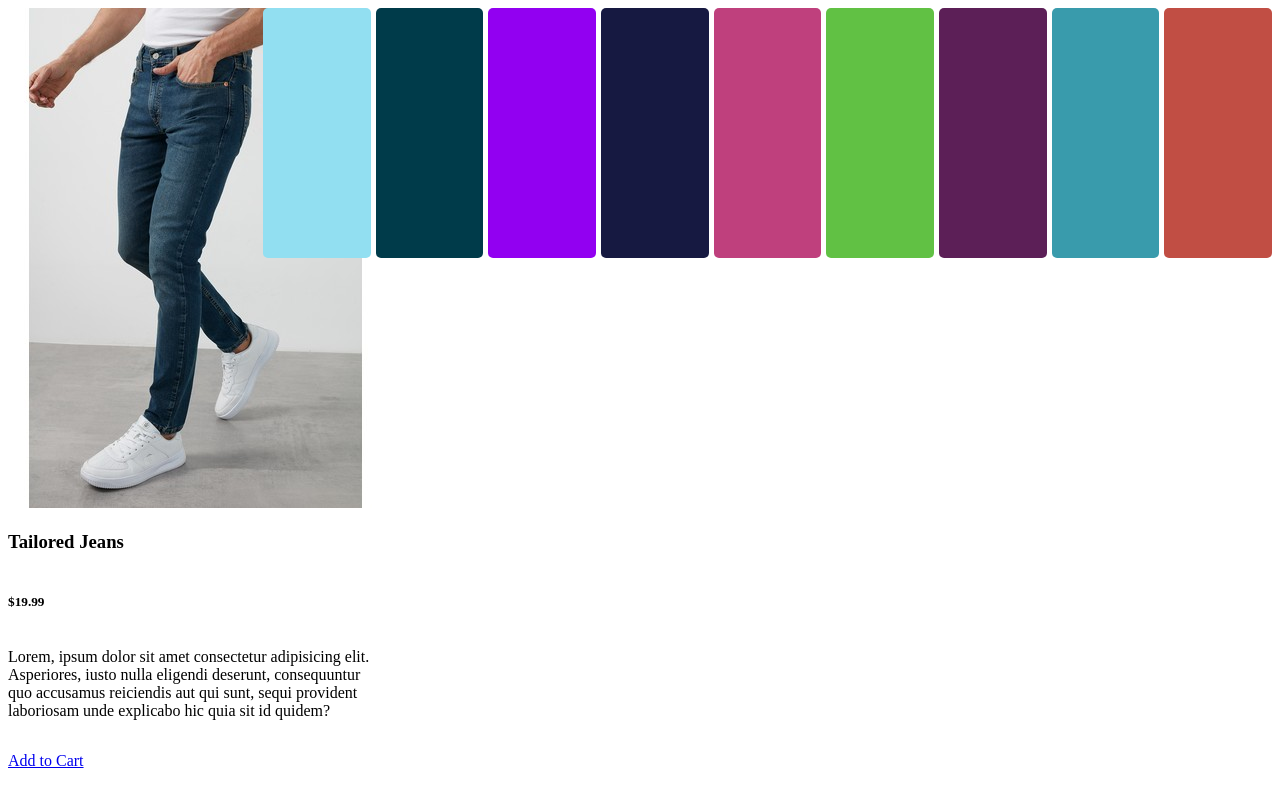
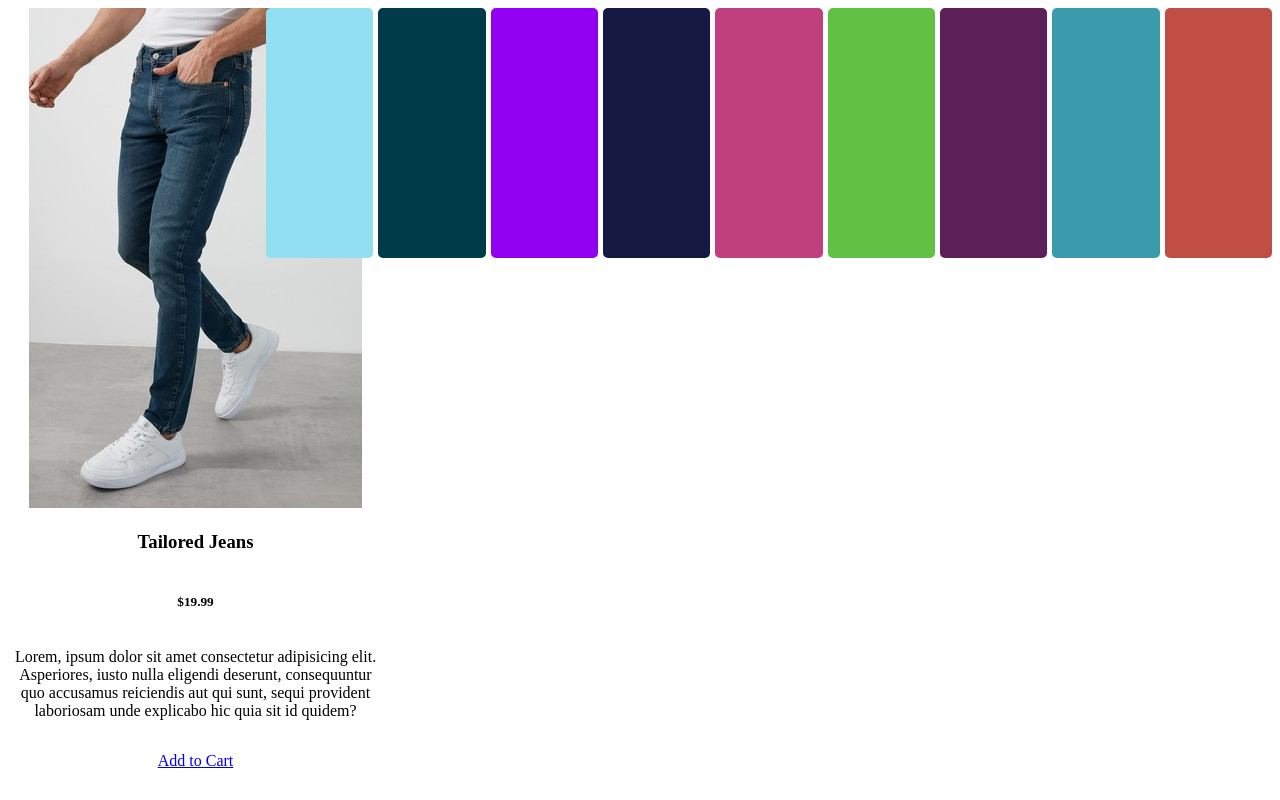
Before and after one commit to aytekinkaplan/all-my-web-projects, a plain HTML site: page project02/SCSSLeaningProject1.html in a window 1280 px wide. Drawn offline with Linux system fonts and the light colour scheme.

Commit message:
New commit

```diff
--- a/project02/assets/styles/styles.css
+++ b/project02/assets/styles/styles.css
@@ -6,15 +6,18 @@ header {
 .box1, .box2, .box3, .box4, .box5, .box6, .box7, .box8, .box9, .box10 {
   display: grid;
   grid-template-columns: auto;
-  width: 250px;
+  text-align: center;
+  width: 20%;
   height: 250px;
   border-radius: 5px;
   box-shadow: #F69333;
 }
 
-.box1 img {
-  margin: auto;
-  border-radius: 5px;
+.box1 .image-place-holder img {
+  width: -moz-fit-content;
+  width: fit-content;
+  height: -moz-fit-content;
+  height: fit-content;
 }
 
 .box2 {
```
